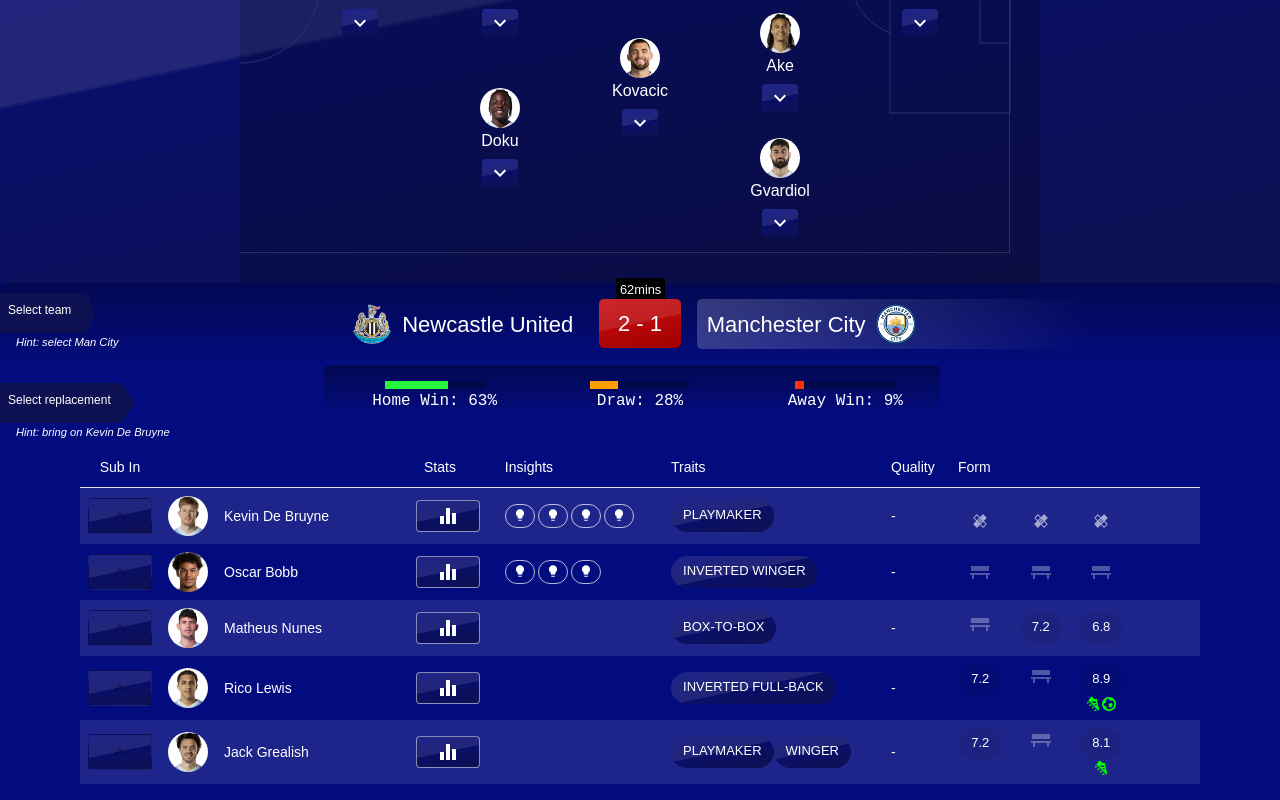
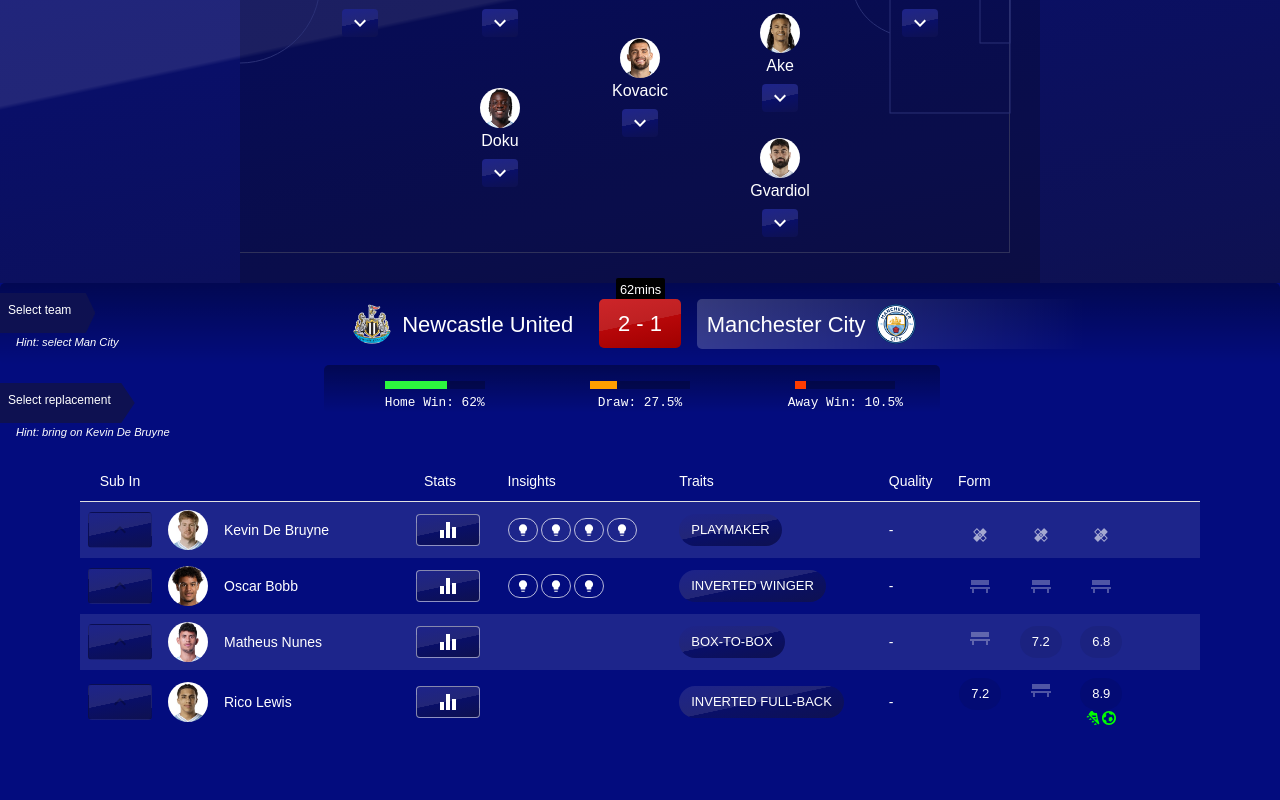
Before and after one commit to andyshora/tfg-rfp-m4, a React (Create React App) app: page / in a window 1280 px wide. Shown: the part 317-1117 px from the top of the page. After the commit the page ends 1067 px from the top, so only its background shows below. Built offline with nearby package versions, Linux system fonts and the light colour scheme; a web font is replaced by a local one.

Commit message:
Dynamic impact predictions

```diff
--- a/src/components/SubImpactSim.js
+++ b/src/components/SubImpactSim.js
@@ -78,42 +78,29 @@
     height="24"
     viewBox="0 0 24 24"
     fill="rgba(255, 255, 255, 0.3)"
-    class="sc-uVWWZ oyaGW"
   >
     <path
       d="M21 6H3v5h18V6zM2 13v2h2v4h2v-4h12v4h2v-4h2v-2H2z"
       fill="var(--on-surface-nLv3)"
-      fill-rule="evenodd"
+      fillRule="evenodd"
     ></path>
   </svg>
 );
 const Assist = () => (
-  <svg
-    width="16"
-    height="16"
-    viewBox="0 0 16 16"
-    fill="lime"
-    class="sc-uVWWZ oyaGW"
-  >
+  <svg width="16" height="16" viewBox="0 0 16 16" fill="lime">
     <path
       d="m10.5 13.01 1.5 1.5-2.5.5-.5-.5 1.5-1.5zM7.92 1v1l2 1h2l1 6 1.5 4.5-1 1-10-10L5.92 1h2zM8 10.51l1.5 1.5-2.5.5-.5-.5 1.5-1.5zm-2.5-2.5L7 9.51l-2.5.5-.5-.5 1.5-1.5zm5.93.19H9.08l1.41 1.41h1.18l-.24-1.41zM3 5.51l1.5 1.5-2.5.5-.5-.5L3 5.51zm7.91-.01H6.43l1.41 1.41h3.31l-.24-1.41z"
       fill="var(--secondary-default)"
-      fill-rule="evenodd"
+      fillRule="evenodd"
     ></path>
   </svg>
 );
 const Goal = () => (
-  <svg
-    width="16"
-    height="16"
-    viewBox="0 0 16 16"
-    fill="lime"
-    class="sc-uVWWZ oyaGW"
-  >
+  <svg width="16" height="16" viewBox="0 0 16 16" fill="lime">
     <path
       d="M8 1c3.86 0 7 3.14 7 7s-3.14 7-7 7-7-3.14-7-7 3.14-7 7-7zm-.01 1.73c-1.35 0-2.57.52-3.5 1.35l.92.55-.66 2.48-2.01.72V8c0 .67.13 1.31.36 1.9l.94-.48 1.55 1.73-.25 1.38c.78.46 1.69.73 2.66.73a5.29 5.29 0 0 0 5.26-5.28c0-1.51-.65-2.87-1.67-3.83l-.88.81-2.72-1.15.29-1.07c-.1-.01-.19-.01-.29-.01zm2.51 4.1 1.39 2.54-2.07 2.29-2.08-.81V7.83l2.76-1z"
       fill="var(--secondary-default)"
-      fill-rule="evenodd"
+      fillRule="evenodd"
     ></path>
   </svg>
 );
@@ -167,19 +154,37 @@
   },
 }));
 
+const startingPredictions = [62, 27.5, 10.5];
+
 export default function SubImpactSim() {
   const [activeTeamIndex, setActiveTeamIndex] = React.useState(1);
   const [activeSubOff, setActiveSubOff] = React.useState("");
   const [activeSubOn, setActiveSubOn] = React.useState("");
   const [activeSubRow, setActiveSubRow] = React.useState("");
+  const [activeImpact, setActiveImpact] = React.useState([0, 0, 0]);
 
-  const preds = activeSubOn && activeSubOff ? [62, 27.5, 10.5] : [63, 28, 9];
+  const preds = React.useMemo(() => {
+    return [
+      startingPredictions[0] + activeImpact[0],
+      startingPredictions[1] + activeImpact[1],
+      startingPredictions[2] + activeImpact[2],
+    ];
+  }, [activeImpact]);
 
   function subOff(player) {
     setActiveSubOff(player);
   }
   function subOn(player) {
     setActiveSubOn(player);
+
+    const activePlayers = activeTeamIndex ? awaySubs : homeSubs;
+    const activePlayer = activePlayers.filter((p) => p.name === player);
+
+    if (activePlayer.length) {
+      setActiveImpact(activePlayer[0].impactOnMatch);
+    } else {
+      setActiveImpact([0, 0, 0]);
+    }
   }
   function selectPlayerStats(player) {
     if (activeSubRow === player) {
@@ -216,7 +221,7 @@
           </Button>
         ) : (
           <Button
-            disabled={activeSubOn}
+            disabled={!!activeSubOn}
             onClick={() => subOff(player.name)}
             size="small"
             variant="subOff"
@@ -252,6 +257,7 @@
                   color="secondary"
                   arrow
                 >
+                  <span>
                     <Button
                       color="primary"
                       disabled={!activeSubOff || activeSubOn}
@@ -261,6 +267,7 @@
                     >
                       <KeyboardArrowUpIcon />
                     </Button>
+                  </span>
                 </Tooltip>
               </StyledTableCell>
               <StyledTableCell width={1}>
@@ -362,7 +369,7 @@
                           />
                         );
                       return (
-                        <Grid xs={3} key={i}>
+                        <Grid item xs={3} key={i}>
                           <FormCellWrap>
                             {rating >= 0 ? (
                               <Chip label={rating} />
@@ -407,7 +414,7 @@
                   </Typography>
                   <Typography
                     variant="body2"
-                    component="body2"
+                    component="span"
                     style={{ fontStyle: "italic" }}
                     gutterBottom
                   >
@@ -476,6 +483,7 @@
           onClick={() => {
             subOff("");
             subOn("");
+            setActiveImpact([0, 0, 0]);
           }}
           title={`Reset`}
         >
@@ -729,10 +737,12 @@
           >
             <Grid item xs={4} align="center">
               <MatchPredictionBarWrap
-                delta={-1}
+                delta={activeImpact[0]}
                 deltaShowing={activeSubOff && activeSubOn}
                 deltaColor={
-                  -1 > 0 ? "white" : predictionColorScale(-1 / 100).css()
+                  activeImpact[0] > 0
+                    ? "white"
+                    : predictionColorScale(activeImpact[0] / 100).css()
                 }
               >
                 <div
@@ -745,17 +755,23 @@
               <Typography
                 variant="h6"
                 component="h6"
-                style={{ fontFamily: "monospace" }}
+                style={{
+                  fontFamily: "monospace",
+                  marginTop: 4,
+                  fontSize: "0.8rem",
+                }}
               >
                 Home Win: {preds[0]}%
               </Typography>
             </Grid>
             <Grid item xs={4} align="center">
               <MatchPredictionBarWrap
-                delta={-0.5}
+                delta={activeImpact[1]}
                 deltaShowing={activeSubOff && activeSubOn}
                 deltaColor={
-                  -0.5 > 0 ? "white" : predictionColorScale(-0.5 / 100).css()
+                  activeImpact[1] > 0
+                    ? "white"
+                    : predictionColorScale(activeImpact[1] / 100).css()
                 }
               >
                 <div
@@ -768,17 +784,23 @@
               <Typography
                 variant="h6"
                 component="h6"
-                style={{ fontFamily: "monospace" }}
+                style={{
+                  fontFamily: "monospace",
+                  marginTop: 4,
+                  fontSize: "0.8rem",
+                }}
               >
                 Draw: {preds[1]}%
               </Typography>
             </Grid>
             <Grid item xs={4} align="center">
               <MatchPredictionBarWrap
-                delta={1.5}
+                delta={activeImpact[2]}
                 deltaShowing={activeSubOff && activeSubOn}
                 deltaColor={
-                  1.5 > 0 ? "white" : predictionColorScale(1.5 / 100).css()
+                  activeImpact[2] > 0
+                    ? "white"
+                    : predictionColorScale(activeImpact[2] / 100).css()
                 }
               >
                 <div
@@ -791,7 +813,11 @@
               <Typography
                 variant="h6"
                 component="h6"
-                style={{ fontFamily: "monospace" }}
+                style={{
+                  fontFamily: "monospace",
+                  marginTop: 4,
+                  fontSize: "0.8rem",
+                }}
               >
                 Away Win: {preds[2]}%
               </Typography>
--- a/src/components/SubImpactSim.styles.js
+++ b/src/components/SubImpactSim.styles.js
@@ -163,7 +163,7 @@
 export const MatchPredictionWrap = styled.div`
   position: relative;
   width: 600px;
-  margin: 1rem auto;
+  margin: 1rem auto 2rem;
 `;
 
 export const MatchPredictionBarWrap = styled.div`
--- a/src/data/index.js
+++ b/src/data/index.js
@@ -1,59 +1,56 @@
 function createPlayer(
-  name,
-  image = "",
-  x = 0,
-  y = 0,
-  tags = [],
-  recentGames = []
+  [name, image = "", x = 0, y = 0, tags = [], recentGames = []],
+  impactOnMatch = [0, 0, 0]
 ) {
   const img = image ? image : `${name.toLowerCase()}.jpg`;
-  return { name, image: img, x, y, tags, recentGames };
+  return { name, image: img, x, y, tags, recentGames, impactOnMatch };
 }
 
 export const subInsights = {
   "Kevin De Bruyne": [
     "Returning from a hamstring injury which has kept him out for 3 months.",
-    "Scored or assisted in previous 5 games before injury.",
-    "Assisted in all games when coming on as a sub last season.",
-    "Scored in last 3 fixtures against Newcastle.",
+    "Scored or assisted in previous 5 games before injury. (todo: not real)",
+    "Assisted in all games when coming on as a sub last season. (todo: not real)",
+    "Scored in last 3 fixtures against Newcastle. (todo: not real)",
   ],
   "Oscar Bobb": [
     "Highly rated 20yo, already has 1 goal in 4 appearances for Norway.",
-    "Scored 3 goals in last 5 games for the U23s.",
-    "Has been training with the first team for just 3 weeks.",
+    "Scored 3 goals in last 5 games for the U23s. (todo: not real)",
+    "Has been training with the first team for just 3 weeks. (todo: not real)",
   ],
 };
 
 export const homePlayers = [
-  createPlayer("Dubravka", "", 0, 4),
-  createPlayer("Burn", "", 1, 0),
-  createPlayer("Botman", "", 1, 2.5),
-  createPlayer("Schar", "", 1, 5.5),
-  createPlayer("Trippier", "", 1, 8),
-  createPlayer("Longstaff", "", 2, 1.5),
-  createPlayer("Guimaraes", "", 2.5, 4),
-  createPlayer("Miley", "", 2, 6),
-  createPlayer("Gordon", "", 3.5, 1),
-  createPlayer("Isak", "", 4, 4),
-  createPlayer("Almiron", "", 3.5, 7),
+  createPlayer(["Dubravka", "", 0, 4]),
+  createPlayer(["Burn", "", 1, 0]),
+  createPlayer(["Botman", "", 1, 2.5]),
+  createPlayer(["Schar", "", 1, 5.5]),
+  createPlayer(["Trippier", "", 1, 8]),
+  createPlayer(["Longstaff", "", 2, 1.5]),
+  createPlayer(["Guimaraes", "", 2.5, 4]),
+  createPlayer(["Miley", "", 2, 6]),
+  createPlayer(["Gordon", "", 3.5, 1]),
+  createPlayer(["Isak", "", 4, 4]),
+  createPlayer(["Almiron", "", 3.5, 7]),
 ];
 
 export const awayPlayers = [
-  createPlayer("Ederson", "", 10, 4),
-  createPlayer("Gvardiol", "", 9, 8),
-  createPlayer("Ake", "", 9, 5.5),
-  createPlayer("Dias", "", 9, 2.5),
-  createPlayer("Walker", "", 9, 0),
-  createPlayer("Kovacic", "", 8, 6),
-  createPlayer("Rodri", "", 8, 2),
-  createPlayer("Doku", "", 7, 7),
-  createPlayer("Silva", "", 7, 4),
-  createPlayer("Foden", "", 7, 1),
-  createPlayer("Alvarez", "", 6, 4),
+  createPlayer(["Ederson", "", 10, 4]),
+  createPlayer(["Gvardiol", "", 9, 8]),
+  createPlayer(["Ake", "", 9, 5.5]),
+  createPlayer(["Dias", "", 9, 2.5]),
+  createPlayer(["Walker", "", 9, 0]),
+  createPlayer(["Kovacic", "", 8, 6]),
+  createPlayer(["Rodri", "", 8, 2]),
+  createPlayer(["Doku", "", 7, 7]),
+  createPlayer(["Silva", "", 7, 4]),
+  createPlayer(["Foden", "", 7, 1]),
+  createPlayer(["Alvarez", "", 6, 4]),
 ];
 
 export const homeSubs = [
   createPlayer(
+    [
       "Hall",
       "",
       3.5,
@@ -63,9 +60,12 @@
         ["bench", -1],
         ["bench", -1],
         ["bench", 7.2, ["goal"]],
-    ]
+      ],
+    ],
+    [0.05, 0.05, -0.1]
   ),
   createPlayer(
+    [
       "Ritchie",
       "",
       3.5,
@@ -75,9 +75,12 @@
         ["bench", -1],
         ["bench", -1],
         ["bench", -1],
-    ]
+      ],
+    ],
+    [0.05, 0.05, -0.1]
   ),
   createPlayer(
+    [
       "Lascelles",
       "",
       3.5,
@@ -87,12 +90,15 @@
         ["start", 7.2],
         ["bench", -1],
         ["bench", -1],
-    ]
+      ],
+    ],
+    [0.05, 0.05, -0.1]
   ),
 ];
 
 export const awaySubs = [
   createPlayer(
+    [
       "Kevin De Bruyne",
       "kdb.jpg",
       7,
@@ -102,9 +108,12 @@
         ["injured", -1],
         ["injured", -1],
         ["injured", -1],
-    ]
+      ],
+    ],
+    [-1, -0.5, 1.5]
   ),
   createPlayer(
+    [
       "Oscar Bobb",
       "bobb.jpg",
       7,
@@ -114,9 +123,12 @@
         ["bench", -1],
         ["bench", -1],
         ["bench", -1],
-    ]
+      ],
+    ],
+    [0.2, 0.1, -0.3]
   ),
   createPlayer(
+    [
       "Matheus Nunes",
       "nunes.jpg",
       7,
@@ -126,9 +138,12 @@
         ["bench", -1],
         ["sub", 7.2],
         ["sub", 6.8],
-    ]
+      ],
+    ],
+    [0.2, 0.1, -0.3]
   ),
   createPlayer(
+    [
       "Rico Lewis",
       "lewis.jpg",
       8,
@@ -138,18 +153,23 @@
         ["start", 7.2],
         ["bench", -1],
         ["start", 8.9, ["assist", "goal"]],
-    ]
+      ],
+    ],
+    [0.05, -0.05, 0.1]
   ),
-  createPlayer(
+  /*createPlayer(
+    [
       "Jack Grealish",
       "grealish.jpg",
       7,
       7,
-    ["playmaker", "winger"],
+      ["winger"],
       [
         ["start", 7.2],
         ["bench", -1],
         ["start", 8.1, ["assist"]],
-    ]
-  ),
+      ],
+    ],
+    [-0.5, -1, 1.5]
+  ),*/
 ];
```
Lines whose indentation alone changed are shown as unchanged.
